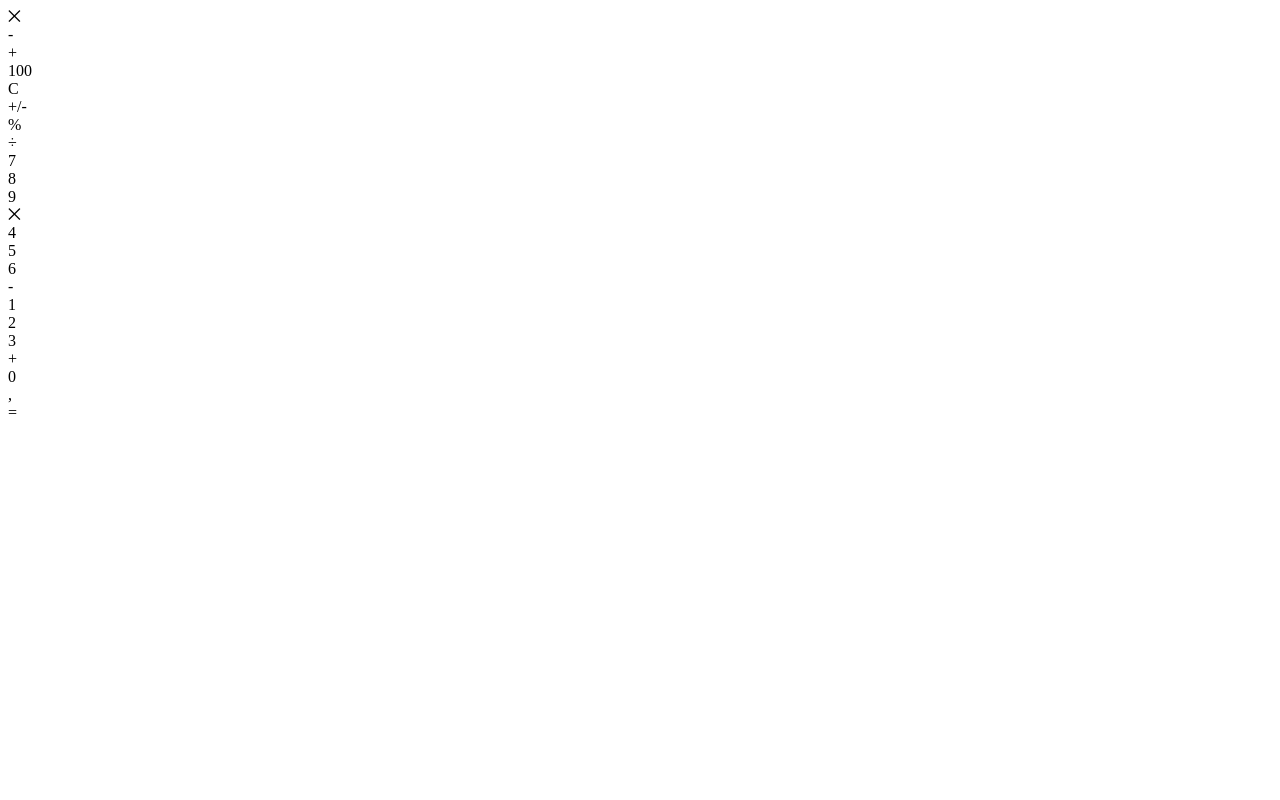
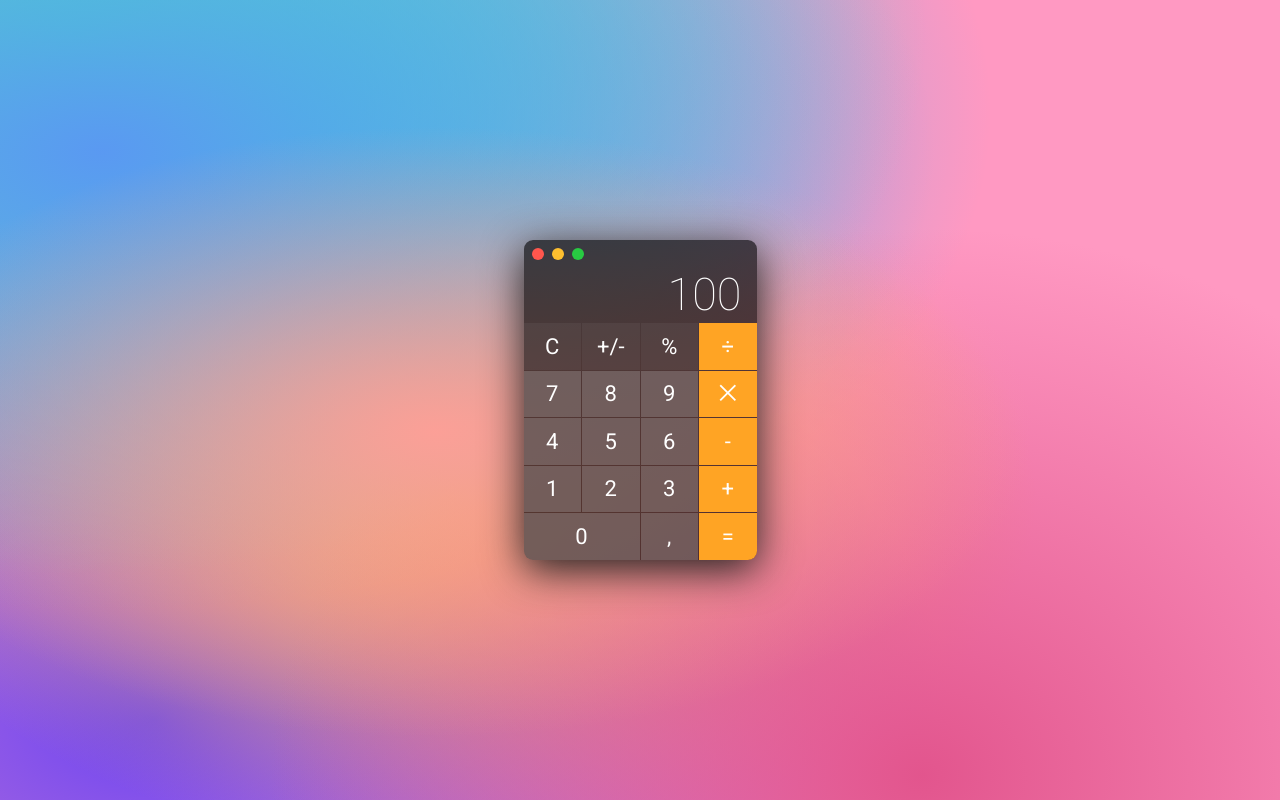
Before and after one commit to kamilstalinski/macOS-calculator-clone, a plain HTML site: page index.html in a window 1280 px wide. Drawn offline with Linux system fonts and the light colour scheme.

Commit message:
styling finished

```diff
--- a/index.html
+++ b/index.html
@@ -10,33 +10,33 @@
 <body>
     <div class="calculator">
         <div class="cta-icons">
-            <div class="red">⨉</div>
-            <div class="yellow">-</div>
-            <div class="green">+</div>
+            <div class="circle red"></div>
+            <div class="circle yellow"></div>
+            <div class="circle green"></div>
         </div>
         <div class="result">
             <span id="result">100</span>
         </div>
         <div class="grid">
-            <div class="clear">C</div>
-            <div class="negative">+/-</div>
-            <div class="percent">%</div>
-            <div class="divide">÷</div>
-            <div class="7">7</div>
-            <div class="8">8</div>
-            <div class="9">9</div>
-            <div class="multiply">⨉</div>
-            <div class="4">4</div>
-            <div class="5">5</div>
-            <div class="6">6</div>
-            <div class="minus">-</div>
-            <div class="1">1</div>
-            <div class="2">2</div>
-            <div class="3">3</div>
-            <div class="plus">+</div>
-            <div class="0">0</div>
-            <div class="coma">,</div>
-            <div class="equal">=</div>
+            <div class="clear div1 cell">C</div>
+            <div class="negative div2 cell">+/-</div>
+            <div class="percent div3 cell">%</div>
+            <div class="divide div4 cell">÷</div>
+            <div class="7 div5 cell">7</div>
+            <div class="8 div6 cell">8</div>
+            <div class="9 div7 cell">9</div>
+            <div class="multiply div8 cell">⨉</div>
+            <div class="4 div9 cell">4</div>
+            <div class="5 div10 cell">5</div>
+            <div class="6 div11 cell">6</div>
+            <div class="minus div12 cell">-</div>
+            <div class="1 div13 cell">1</div>
+            <div class="2 div14 cell">2</div>
+            <div class="3 div15 cell">3</div>
+            <div class="plus div16 cell">+</div>
+            <div class="0 div17 cell">0</div>
+            <div class="coma div18 cell">,</div>
+            <div class="equal div19 cell">=</div>
         </div>
     </div>
 
--- a/style.css
+++ b/style.css
@@ -0,0 +1,205 @@
+@import url('https://fonts.googleapis.com/css2?family=Roboto:wght@100;300;400;700&display=swap');
+
+* {
+    margin: 0;
+    padding: 0;
+    box-sizing: border-box;
+}
+
+body {
+    height: 100vh;
+    background-color:#ff99c2;
+    background-image:
+    radial-gradient(at 34% 54%, hsla(5,94%,79%,1) 0px, transparent 50%),
+    radial-gradient(at 72% 97%, hsla(336,71%,61%,1) 0px, transparent 50%),
+    radial-gradient(at 8% 19%, hsla(215,85%,65%,1) 0px, transparent 50%),
+    radial-gradient(at 6% 4%, hsla(160,89%,60%,1) 0px, transparent 50%),
+    radial-gradient(at 35% 62%, hsla(36,94%,64%,1) 0px, transparent 50%),
+    radial-gradient(at 12% 90%, hsla(254,87%,61%,1) 0px, transparent 50%),
+    radial-gradient(at 23% 14%, hsla(206,97%,63%,1) 0px, transparent 50%);
+    display: flex;
+    justify-content: center;
+    align-items: center;
+}
+
+.grid {
+    display: grid;
+    grid-template-columns: repeat(4, 1fr);
+    grid-template-rows: repeat(5, 1fr);
+    grid-column-gap: 1px;
+    grid-row-gap: 1px;
+}
+
+.div1 {
+    grid-area: 1 / 1 / 2 / 2;
+}
+
+.div2 {
+     grid-area: 1 / 2 / 2 / 3;
+}
+
+.div3 {
+    grid-area: 1 / 3 / 2 / 4;
+}
+
+.div4 {
+    grid-area: 1 / 4 / 2 / 5;
+}
+
+.div5 {
+    grid-area: 2 / 1 / 3 / 2;
+}
+
+.div6 {
+    grid-area: 2 / 2 / 3 / 3;
+}
+
+.div7 {
+    grid-area: 2 / 3 / 3 / 4;
+}
+
+.div8 {
+    grid-area: 2 / 4 / 3 / 5;
+}
+
+.div9 {
+    grid-area: 3 / 1 / 4 / 2;
+}
+
+.div10 {
+    grid-area: 3 / 2 / 4 / 3;
+}
+
+.div11 {
+    grid-area: 3 / 3 / 4 / 4;
+}
+
+.div12 {
+    grid-area: 3 / 4 / 4 / 5;
+}
+
+.div13 {
+    grid-area: 4 / 1 / 5 / 2;
+}
+
+.div14 {
+    grid-area: 4 / 2 / 5 / 3;
+}
+
+.div15 {
+    grid-area: 4 / 3 / 5 / 4;
+}
+
+.div16 {
+    grid-area: 4 / 4 / 5 / 5;
+}
+
+.div17 {
+    grid-area: 5 / 1 / 6 / 3;
+    border-radius: 0 0 0 9px;
+}
+
+.div18 {
+    grid-area: 5 / 3 / 6 / 4;
+}
+
+.div19 {
+    grid-area: 5 / 4 / 6 / 5;
+    border-radius: 0 0 9px 0;
+}
+
+
+
+.calculator {
+    background-color: rgba(0, 0, 0, 0.656);
+    width: 233px;
+    height: 320px;
+    border-radius: 9px;
+    box-shadow: 0 10px 40px #212121;
+    color: #ffffff;
+    display: flex;
+    flex-direction: column;
+    font-family: 'Roboto', sans-serif;
+}
+
+.cta-icons {
+    display: flex;
+    justify-content: flex-start;
+    align-items: center;
+    padding: 8px;
+    gap: 8px;
+    font-size: 12px;
+}
+
+.circle {
+    width: 12px;
+    height: 12px;
+    border-radius: 50%;
+}
+
+.red {
+    background-color: #FF564D;
+}
+
+.yellow {
+    background-color: #FEBF2F;
+}
+
+.green {
+    background-color: #28CA42;
+}
+
+.result {
+    height: 50px;
+    font-size: 45px;
+    font-weight: 200;
+    text-align: end;
+    margin: 0 15px 5px 0;
+}
+
+.cell {
+    height: 46.5px;
+    background-color: rgba(161, 154, 154, 0.4);
+    display: flex;
+    justify-content: center;
+    align-items: center;
+    font-size: 22px;
+    -webkit-user-select: none;
+    -khtml-user-select: none;
+    -moz-user-select: none;
+    -ms-user-select: none;
+    -o-user-select: none;
+    user-select: none;
+}
+
+.cell:active {
+    background-color: rgba(238, 226, 226, 0.6);
+}
+
+.div1,
+.div2,
+.div3 {
+    background-color: rgba(161, 154, 154, 0.1);
+}
+
+.div1:active,
+.div2:active,
+.div3:active {
+    background-color: rgba(161, 154, 154, 0.4);
+}
+
+.div4,
+.div8,
+.div12,
+.div16,
+.div19 {
+    background-color: hsl(35, 100%, 57%);
+}
+
+.div4:active,
+.div8:active,
+.div12:active,
+.div16:active,
+.div19:active {
+    background-color: hsl(35, 77%, 41%);
+}
```
